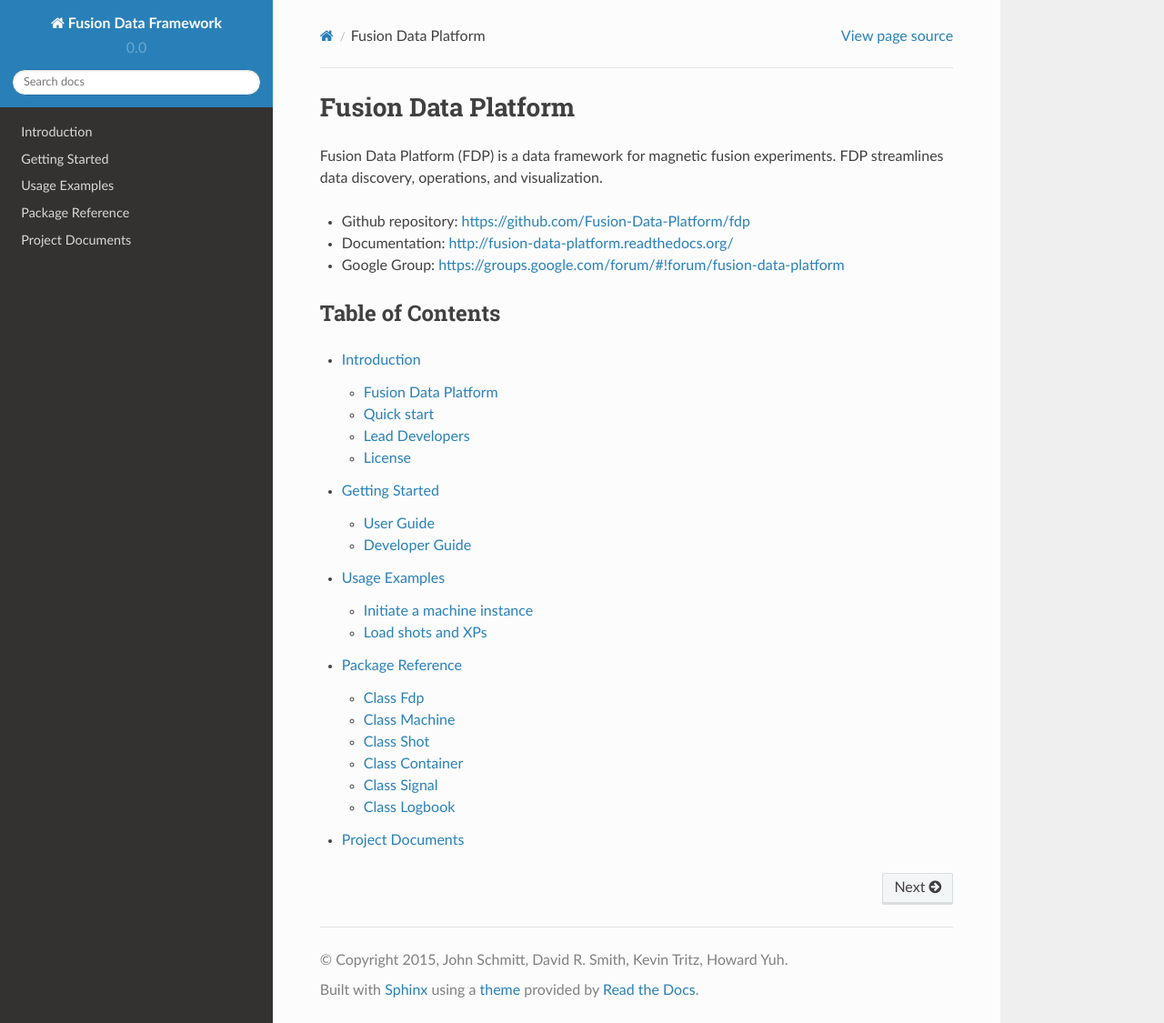
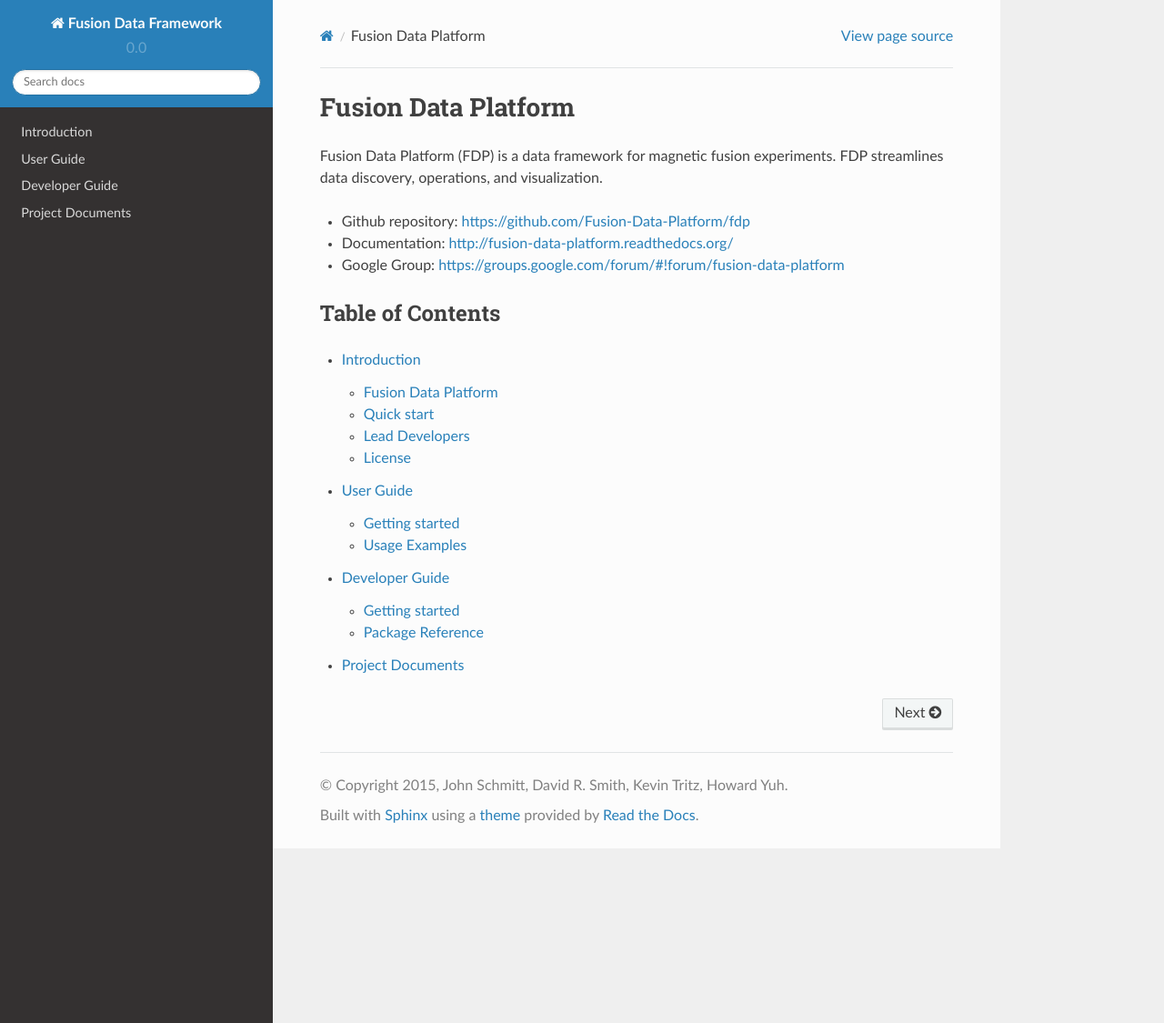
Before and after one commit to Fusion-Data-Platform/fdp, a Sphinx documentation site: the page built from docs/source/index.rst, in a window 1280 px wide and 1125 px high. Shown: the whole window at 91% size. Built offline with Sphinx 7.4.7 and the Read the Docs theme 2.0.0, drawn with Linux system fonts in a browser that asks for light colours; pages that are not in the unit, such as notebooks, are missing from menus.

Commit message:
rebuilt docs

```diff
--- a/docs/source/developer_guide.rst
+++ b/docs/source/developer_guide.rst
@@ -1,5 +1,13 @@
 .. Restructured Text (RST) Syntax Primer: http://sphinx-doc.org/rest.html
 
+
+
+*****************************************
+Developer Guide
+*****************************************
+
+Getting started
+=========================
 
 This guide is for developers who want to contribute to the FDP project, and this guide describes the development workflow on the PPPL Linux cluster.  If you simply want to use FDP on the PPPL Linux cluster, see the user guide.
 
@@ -7,7 +15,8 @@
 
 To participate in the FDP project as a developer, you must create a GitHub account.  The FDP project uses GitHub and Git for collaborative development and version control.
 
-**Configure Git**
+Configure Git
+-------------------------
 
 On the PPPL Linux cluster, load the module git/1.8.0.2 (on Red Hat 6 systems, use git/2.4.2)::
 
@@ -35,7 +44,8 @@
 
 You can inspect your Git configuration in the file ~/.gitconfig.  For more information about Git configuration, see https://help.github.com/articles/set-up-git/ or https://git-scm.com/book/en/v2/Getting-Started-First-Time-Git-Setup
 
-**Clone the FDP repository**
+Clone the FDP repository
+-------------------------------
 
 Git clones repositories into a new directory in your current directory.  In the right column of the FDP repo page (https://github.com/Fusion-Data-Framework/FDP), you can find the HTTPS URL (https://github.com/Fusion-Data-Framework/FDP.git) to clone FDP to your local directory ::
 
@@ -64,7 +74,8 @@
 You may want to add this action to your shell start-up files, as described above.  In bash, use the export command to set ``PYTHONPATH``.
 
 
-**Git workflow for FDP development**
+Git workflow for FDP development
+--------------------------------------
 
 \(1) Create a development branch (here, we call it devbranch) and checkout the new branch::
 
--- a/docs/source/index.rst
+++ b/docs/source/index.rst
@@ -16,8 +16,7 @@
     :maxdepth: 2
 
     introduction.rst
-    getting_started.rst
-    usage_examples.rst
-    package_reference.rst
+    user_guide.rst
+    developer_guide.rst
     project_documents.rst
     * :ref:`genindex`
--- a/docs/source/package_reference.rst
+++ /dev/null
@@ -1,37 +0,0 @@
-.. Restructured Text (RST) Syntax Primer: http://sphinx-doc.org/rest.html
-
-
-*****************************************
-Package Reference
-*****************************************
-
-
-Class Fdp
-====================================
-.. autoclass:: classes.fdp.Fdp
-    :members:
-
-Class Machine
-====================================
-.. autoclass:: classes.machine.Machine
-    :members:
-
-Class Shot
-====================================
-.. autoclass:: classes.shot.Shot
-    :members:
-
-Class Container
-====================================
-.. autoclass:: classes.container.Container
-    :members:
-
-Class Signal
-====================================
-.. autoclass:: classes.fdpsignal.Signal
-    :members:
-
-Class Logbook
-====================================
-.. autoclass:: classes.logbook.Logbook
-    :members:
```
Also changed, not shown: other parts of docs/source/developer_guide.rst (+37 -0 lines), other parts of docs/source/index.rst (+1 -1 lines), docs/source/getting_started.rst (deleted, +0 -19 lines), docs/source/usage_examples.rst (deleted, +0 -63 lines), docs/source/user_guide.rst (+65 -0 lines), docs/source/html_preamble_above_toc.rst (renamed from docs/source/html_preamble.rst), 2 other files.
